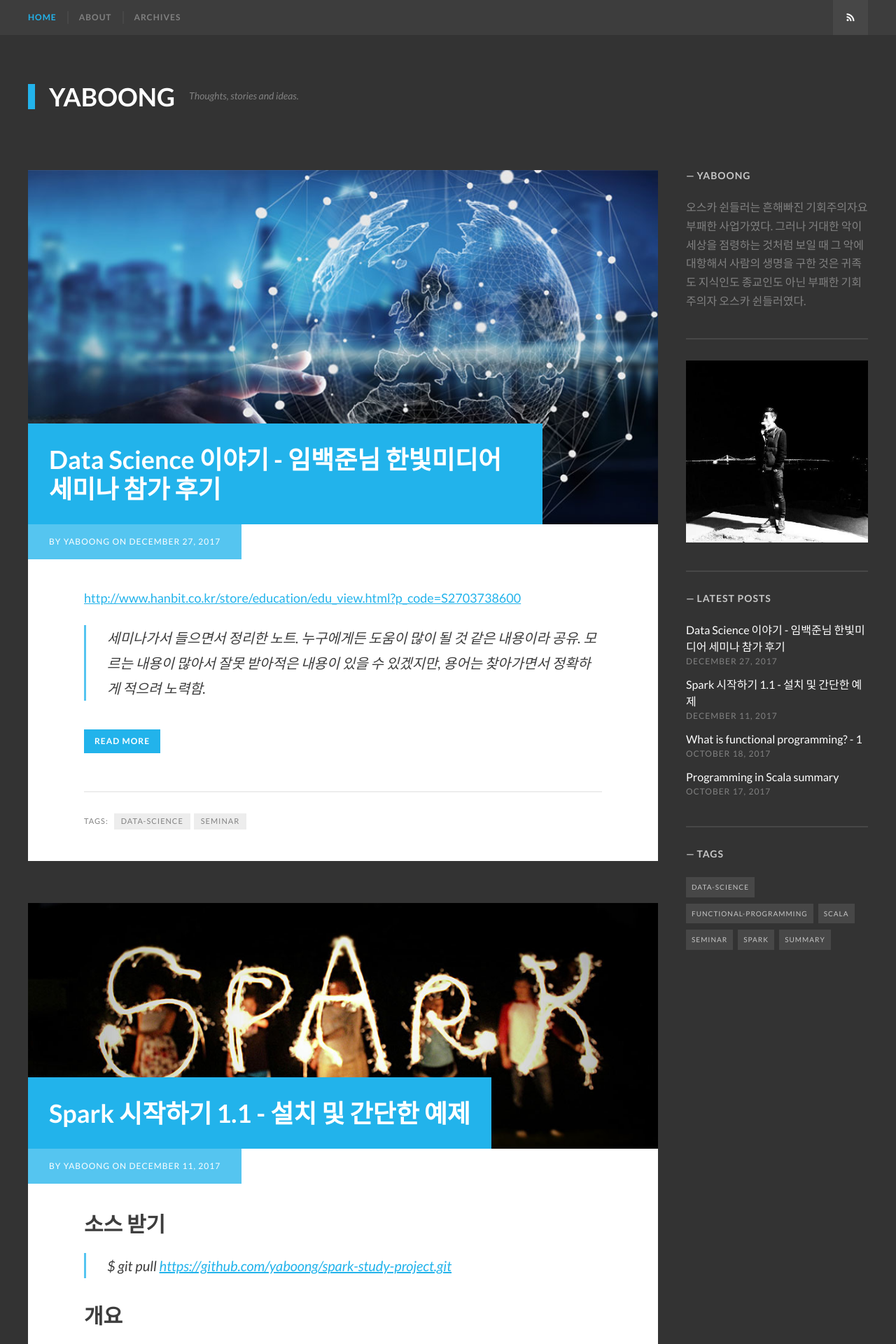
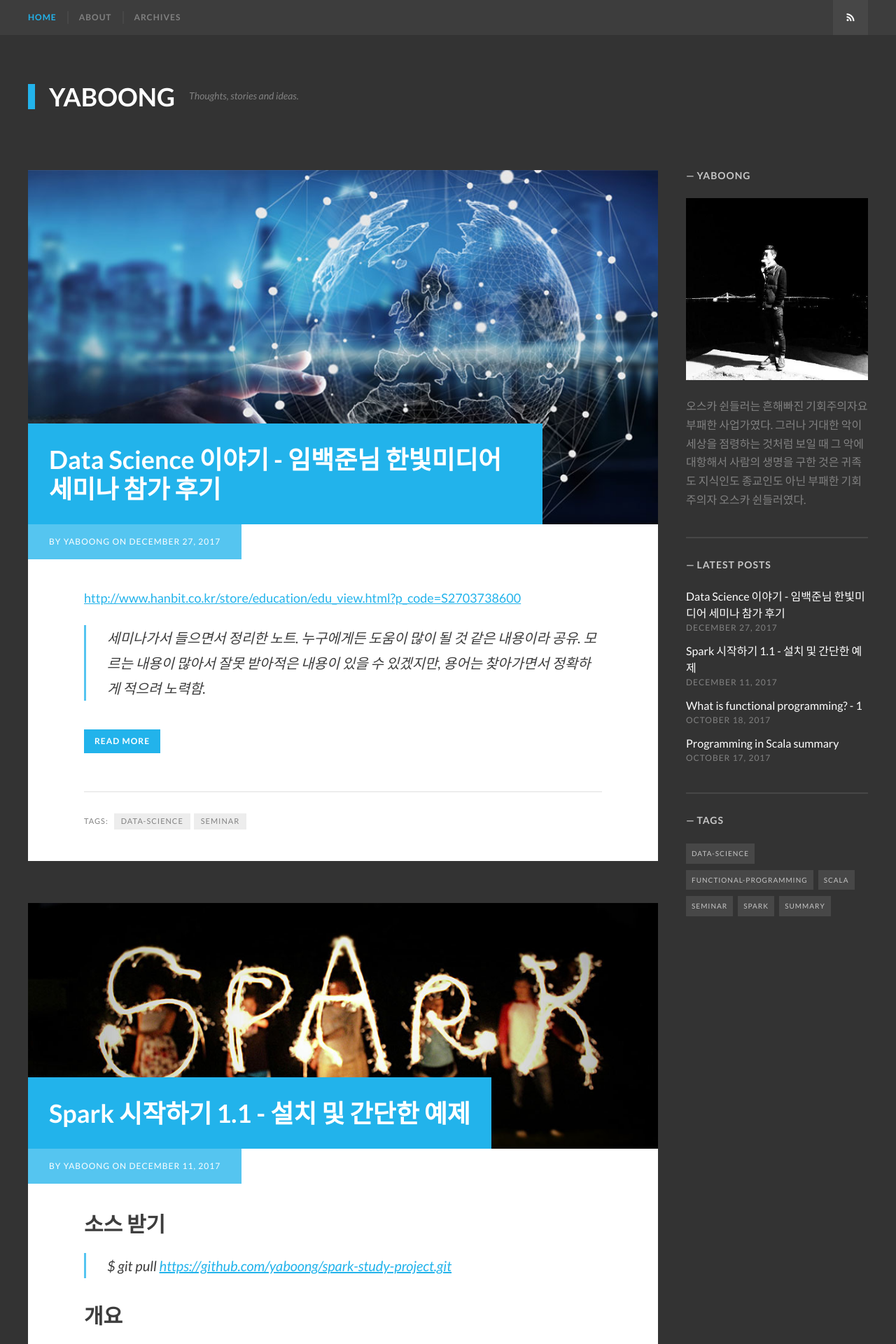
Before and after one commit to yaboong/yaboong.github.io, a Jekyll site: the page built from index.html, in a window 1280 px wide. Shown: the top 1920 px of the page at 70% size. Built offline with Jekyll 4.4.1, drawn with Linux system fonts in a browser that asks for light colours; some web fonts are replaced; the list of posts is cut into pages by our own code.

Commit message:
sidebar 메뉴 순서 변경

```diff
--- a/_includes/sidebar.html
+++ b/_includes/sidebar.html
@@ -3,6 +3,7 @@
     {% if site.author_bio and site.author_name %}
     <section class="widget widget-text">
         <h2 class="widget-title">{{ site.author_name }}</h2>
+        <p><a href="{{ site.banner_url }}" target="_blank"><img src="{{ site.baseurl }}/{{ site.banner_image }}" alt="Optional Banner Ad" /></a></p>
         <p>{{ site.author_bio }}</p>
     </section><!-- .widget-text -->
     {% endif %}
@@ -24,11 +25,11 @@
     </section><!-- .widget -->
     {% endif %}
 
-    {% if site.banner_image %}
-    <section class="widget widget-text">
-        <p><a href="{{ site.banner_url }}" target="_blank"><img src="{{ site.baseurl }}/{{ site.banner_image }}" alt="Optional Banner Ad" /></a></p>
-    </section><!-- .widget-text-->
-    {% endif %}
+    <!--{% if site.banner_image %}-->
+    <!--<section class="widget widget-text">-->
+        <!--<p><a href="{{ site.banner_url }}" target="_blank"><img src="{{ site.baseurl }}/{{ site.banner_image }}" alt="Optional Banner Ad" /></a></p>-->
+    <!--</section>&lt;!&ndash; .widget-text&ndash;&gt;-->
+    <!--{% endif %}-->
 
     <section class="widget widget-recent-posts">
         <h2 class="widget-title">Latest Posts</h2>
```
